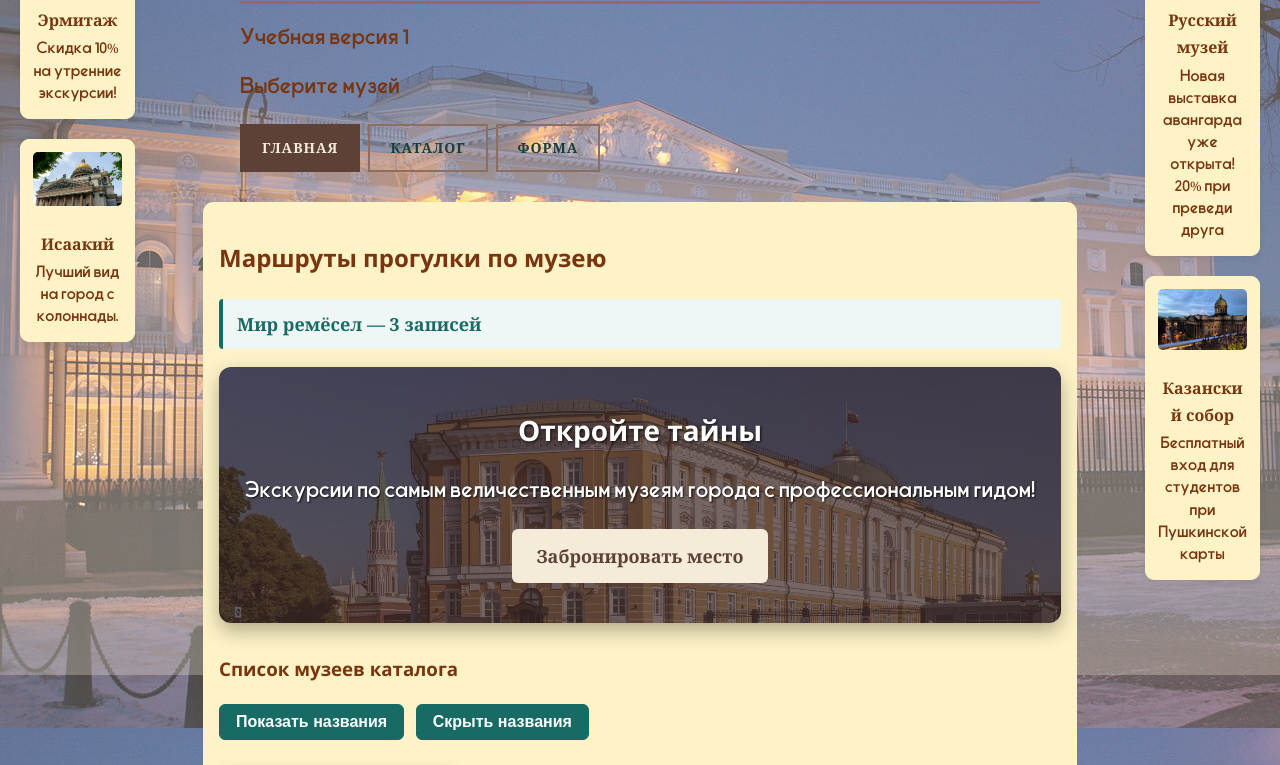
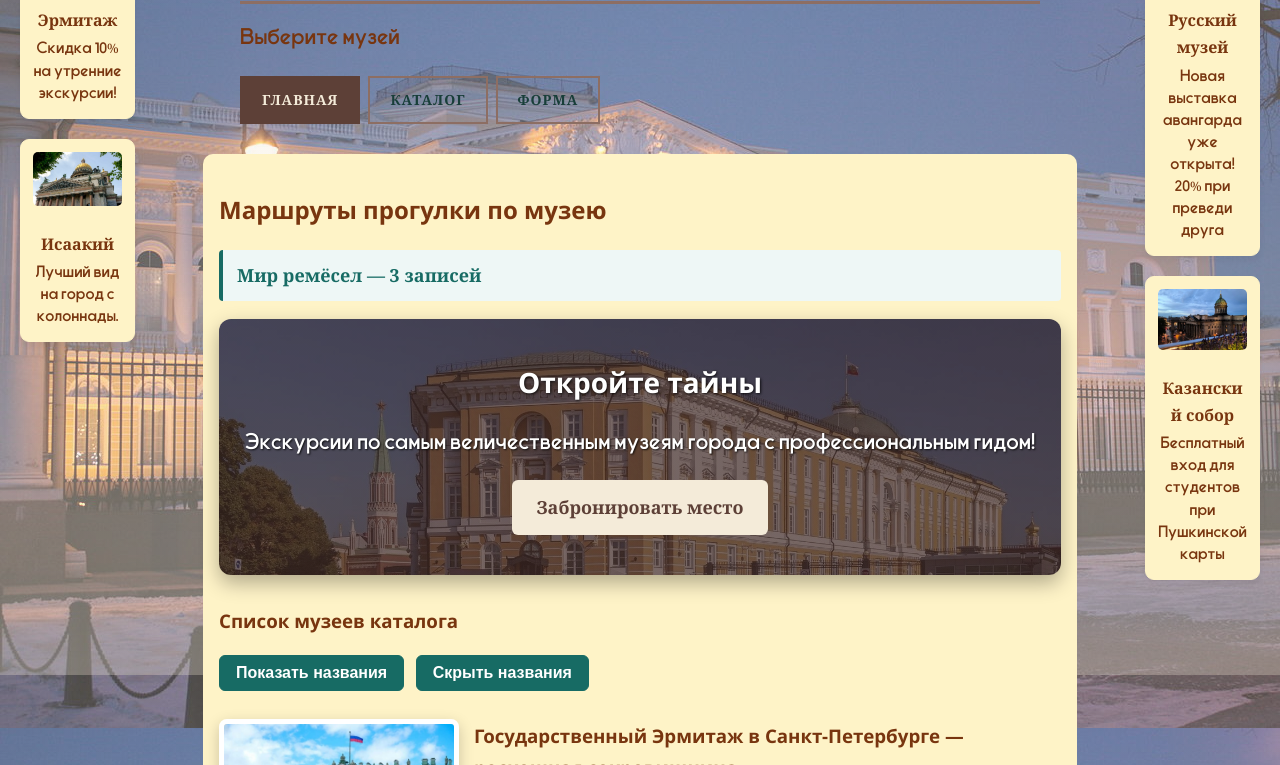
Before and after one commit to eurobilitsberi-ai/Vari0ant11-web, a plain HTML site: page Myzey.html in a window 1280 px wide. Shown: the part 125-890 px from the top of the page. Drawn offline with Linux system fonts and the light colour scheme; a web font is replaced by a local one.

Commit message:
Update Myzey.html

```diff
--- a/Myzey.html
+++ b/Myzey.html
@@ -120,7 +120,6 @@
             <header>
 
                 <h1>!Музей!</h1>
-                <p>Учебная версия 1</p>
                 <p>Выберите музей</p>
                 <nav>
                     <a href="Myzey.html" aria-current="page">Главная</a>
```
